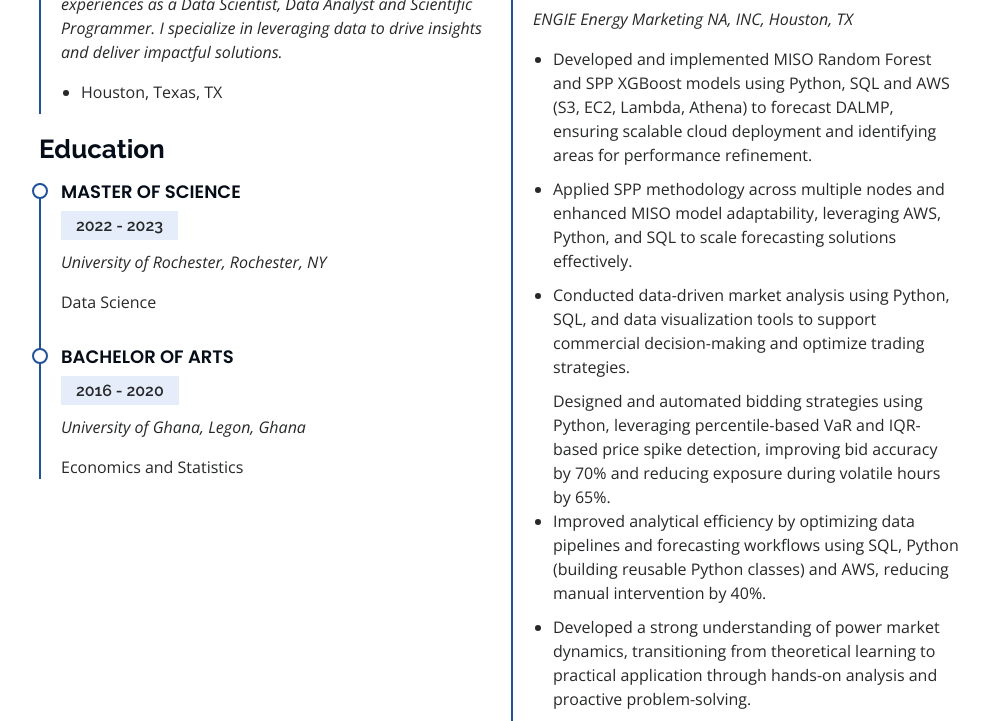
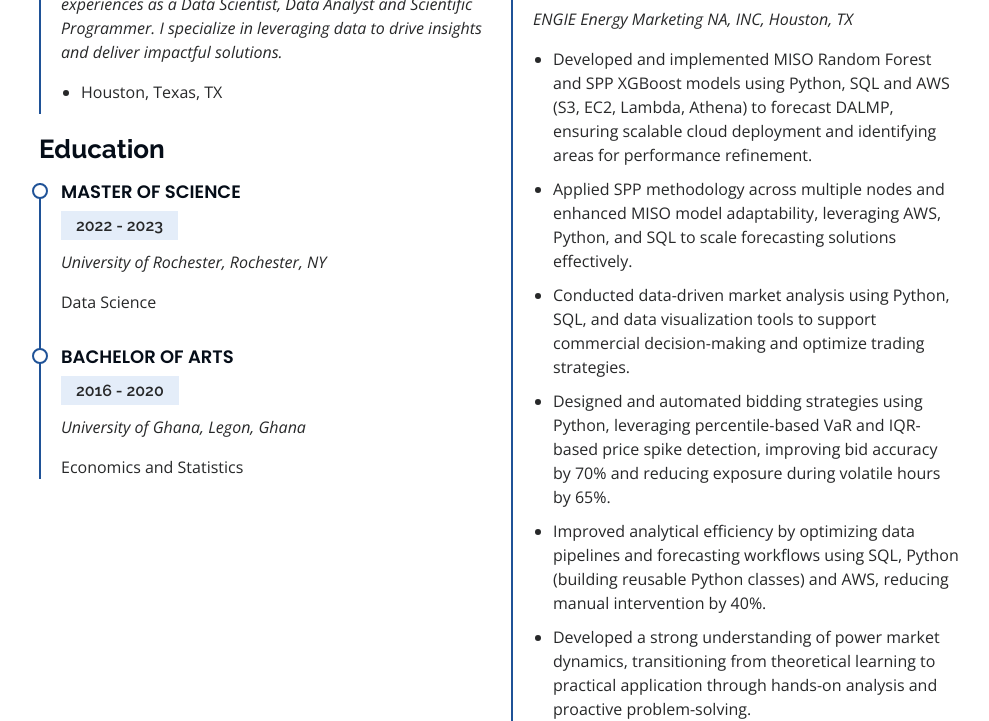
Before and after one commit to snuamaha/snuamaha.github.io, a plain HTML site: page index.html in a window 1280 px wide. Shown: the part 2402-3123 px from the top of the page, without its empty margins (291-1280 px from the left). Drawn offline with nearby package versions, Linux system fonts and the light colour scheme.

Commit message:
Update index.html

```diff
--- a/index.html
+++ b/index.html
@@ -300,7 +300,7 @@
                 <li>Developed and implemented MISO Random Forest and SPP XGBoost models using Python, SQL and AWS (S3, EC2, Lambda, Athena) to forecast DALMP, ensuring scalable cloud deployment and identifying areas for performance refinement.</li>
                 <li>Applied SPP methodology across multiple nodes and enhanced MISO model adaptability, leveraging AWS, Python, and SQL to scale forecasting solutions effectively. </li>
                 <li>Conducted data-driven market analysis using Python, SQL, and data visualization tools to support commercial decision-making and optimize trading strategies.</li>
-              </li>Designed and automated bidding strategies using Python, leveraging percentile-based VaR and IQR-based price spike detection, improving bid accuracy by 70% and reducing exposure during volatile hours by 65%.</li>
+              <li>Designed and automated bidding strategies using Python, leveraging percentile-based VaR and IQR-based price spike detection, improving bid accuracy by 70% and reducing exposure during volatile hours by 65%.</li>
                 <li>Improved analytical efficiency by optimizing data pipelines and forecasting workflows using SQL, Python (building reusable Python classes) and AWS, reducing manual intervention by 40%.</li>
                 <li>Developed a strong understanding of power market dynamics, transitioning from theoretical learning to practical application through hands-on analysis and proactive problem-solving.</li>
               </ul>
```
